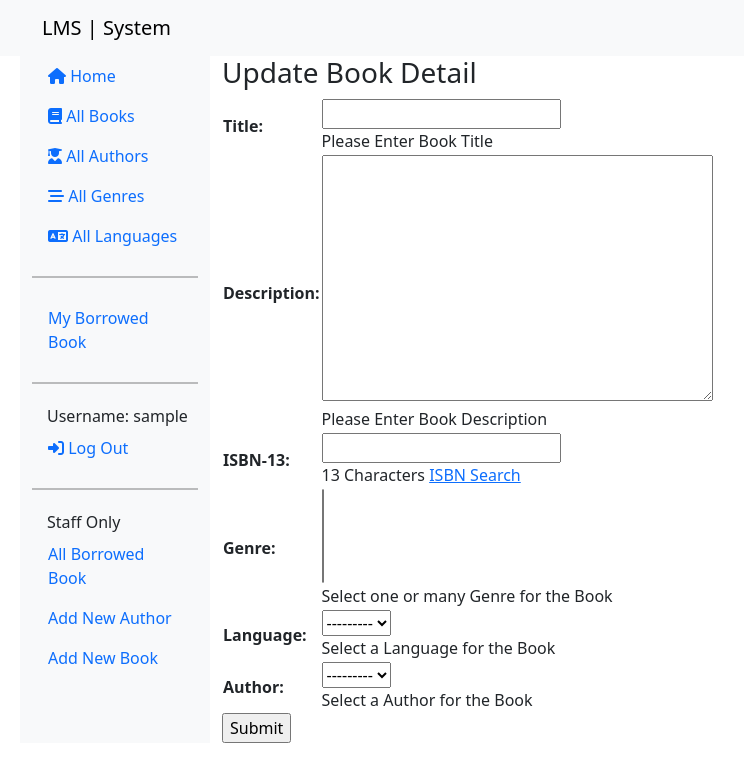
After one commit to KolbotBou/django_lms_batch14_v2, a Django app: page /library/book/create/ in a window 1280 px wide. The commit adds this page. Shown: the top 782 px of the page, without its empty margins (50-794 px from the left). Run offline with Django 4.2, Linux system fonts and the light colour scheme; the visitor is signed in with stand-in values (Sample User, id 1); data that the repository does not hold is empty; some libraries are stand-ins or nearby versions.

Commit message:
Created Custom Permissions for Staff Users - Added CUD Operations for Author, Book, and BookCopy Models

```diff
--- a/lms_app/models.py
+++ b/lms_app/models.py
@@ -67,7 +67,7 @@ class Author(models.Model):
 
     # Attributes
     first_name = models.CharField(max_length=200, help_text='Please Enter Author\'s First Name')
-    last_name = models.CharField(max_length=200, help_text='Please Enter Authos\'s Last Name')
+    last_name = models.CharField(max_length=200, help_text='Please Enter Author\'s Last Name')
 
     date_of_birth = models.DateField()
     date_of_death = models.DateField(null=True, blank=True)
@@ -83,6 +83,10 @@ class Author(models.Model):
         # Meta Sub-Class
     class Meta:
         ordering = ['first_name']
+
+        # Adding Permission for Author Update and Creation
+        permissions = [("update_author", "Update Author"), ("create_author", "Create Author")
+                    ]
 
     # Creating this Function to use in HTML - so Full Name can be Display in Author List, and can be Click to Access Author Detail
     def display_name(self):
--- a/lms_app/templates/base_generic.html
+++ b/lms_app/templates/base_generic.html
@@ -41,6 +41,8 @@
               <li class="nav-item"><a class="nav-link" href="{% url 'genres' %}"> <i class="fa-solid fa-bars-staggered"></i> All Genres </a></li>
               <li class="nav-item"><a class="nav-link" href="{% url 'languages' %}"> <i class="fa-solid fa-language"></i> All Languages </a></li>
 
+          {% endblock sidebar %}
+
               <hr>
 
               {% comment %} Creating a Click Link on the SideBar for Log In / Log Out - Its URL is linked to the AUTH URLs Django Auto Created {% endcomment %}
@@ -68,16 +70,22 @@
           <hr>
 
           <!--Create a Staff Only Clickable Link-->
-              {% if perms.lms_app.can_mark_returned %}
+          {% if perms.lms_app.can_mark_returned or perms.lms_app.create_author or perms.lms_app.create_book %}
           <!-- if user.is_staff can also be used in this case?? -->
+            <!-- Yes it works.
+            user.is_staff is a broader check, simply verifying if the user is a staff member,
+            while perms.app.action checks for specific permissions assigned to the user.
+            The specific permissions or actions can be assigned in Django Admin Dashboard over each User.-->
+
             <li class="nav-item text-dark" style="padding-left: 15px"> Staff Only </li>
             <li class="nav-item"><a class='nav-link' href="{% url 'all-borrowed' %}"> All Borrowed Book </a></li>
 
+            <li class="nav-item"><a class='nav-link' href="{% url 'author-create' %}"> Add New Author </a></li>
+            <li class="nav-item"><a class='nav-link' href="{% url 'book-create' %}"> Add New Book </a></li>
           {% endif %}
 
             </ul>
 
-          {% endblock %}
         </div>
 
         <div class="col-sm-10 ">
--- a/lms_app/templates/lms_app/author_list.html
+++ b/lms_app/templates/lms_app/author_list.html
@@ -13,6 +13,7 @@
                     <th scope="col">Author Name</th>
                     <th scope="col">Date of Birth</th>
                     <th scope="col">Date of Death</th>
+                    {% if perms.lms_app.create_author %} <th scope="col">Info Update</th> {% endif %}
                   </tr>
                 </thead>
                 <tbody>
@@ -22,6 +23,7 @@
                     <td> <a href=" {{author.get_absolute_url}} "> {{author.display_name}} </a> </td>
                     <td> {{author.date_of_birth}} </td>
                     <td> {{author.date_of_death}} </td>
+                    {% if perms.lms_app.update_author %} <td> <a href=" {% url "author-update" author.pk %} "> Update </a> </td> {% endif %}
                   </tr>
                   {% endfor %}
                 </tbody>
--- /dev/null
+++ b/lms_app/templates/lms_app/book_form.html
@@ -0,0 +1,15 @@
+{% extends "base_generic.html" %}
+
+{% block content %}
+
+<h3> Update Book Detail </h3>
+
+<form action="" method="POST">
+    {% csrf_token %}
+    <table>
+        {{ form.as_table }}
+    </table>
+    <input type="submit" value="Submit">
+</form>
+
+{% endblock content %}
--- a/lms_app/templates/lms_app/book_list.html
+++ b/lms_app/templates/lms_app/book_list.html
@@ -14,6 +14,7 @@
                     <th scope="col">Title</th>
                     <th scope="col">ISBN</th>
                     <th scope="col">Genre</th>
+                    <th scope="col">Action?</th>
                   </tr>
                 </thead>
                 <tbody>
@@ -25,6 +26,8 @@
                     <td> <a href=" {{book.get_absolute_url}} "> {{book.title}} </a> </td>
                     <td> {{book.display_genre}} </td>
                     <td> {{book.isbn}} </td>
+                    <td> <a href="{% url 'book-update' book.pk %}" style="text-decoration: none;">
+                      Update </a> </td>
                   </tr>
                   {% endfor %}
                 </tbody>
--- a/lms_app/templates/lms_app/bookcopy_list_borrowed_all.html
+++ b/lms_app/templates/lms_app/bookcopy_list_borrowed_all.html
@@ -13,6 +13,7 @@
             <th scope="col">Book Title</th>
             <th scope="col">Due Back</th>
             <th scope="col">Borrower</th>
+            <th scope="col">Extend Return Date</th>
           </tr>
         </thead>
         <tbody>
@@ -24,6 +25,8 @@
             <td class="{% if bookcopied.is_over_due %} text-danger {% else %} text-success {% endif %}" > {{ bookcopied.due_back }} </td>
 
             <td> {% if user.is_staff %} {{ bookcopied.borrower }} {% endif %} </td>
+
+            <td> <a href=" {% url "renew-book-librarian" bookcopied.pk %}"> Renew </a> </td>
           </tr>
             {% endfor %}
 
--- a/lms_app/urls.py
+++ b/lms_app/urls.py
@@ -6,6 +6,41 @@ urlpatterns = [
     # When a URL is accessed, the Function in the View.py file will be accessed and run
     path('', views.index, name='index'), # Route is Main URL = /library/
     path('about-us/', views.about_us, name='about_us'), # Route is: /library/about-us/
+
+    path('languages/', views.LanguageListView.as_view(), name='languages'),
+    path('genres/', views.GenreListView.as_view(), name='genres'),
+
+    # Create a URL for Library Member User Group - To See all Their Borrowed Book when Logged In
+    path('my-books/', views.BorrowedBooksByUserListView.as_view(), name='my-books'),
+
+    # Create a URL for Staff - To See all the Borrowed Books when Logged In
+    path('all-borrowed/',views.BorrowedBooksAllListView.as_view(), name='all-borrowed'),
+
+    # Create a URL for Logged In Staff - To Renew Due Back Date
+    path('book/<uuid:pk>/renew/',views.renew_book_librarian, name='renew-book-librarian'),
+
+]
+
+
+# Author Model Related's Paths
+urlpatterns += [
+
+    # READ Operation
+    path('authors/', views.AuthorListView.as_view(), name='authors'), # URL Route is: main/authors/
+    path('author/<int:pk>', views.AuthorDetailView.as_view(), name= 'author_detail'), # URL Route is: main/authors/author.id
+
+    # UPDATE Operation
+    path('author/<int:pk>/update/', views.AuthorUpdate.as_view(), name='author-update'),
+
+    # CREATE Operation
+    path('author/create/', views.AuthorCreateView.as_view(), name='author-create'),
+
+    # DELETE Operation
+    path('author/<int:pk>/delete/', views.AuthorDeleteView.as_view(), name='author-delete'),
+]
+
+# Book Model's Related Paths
+urlpatterns += [
 
     path('books/', views.BookListView.as_view(), name='books'), # URL Route is: main/books/
 
@@ -46,16 +81,22 @@ urlpatterns = [
 # and HTML File as book_detail.html (e.g. Model Name = Book)
 # '''
 
-    path('authors/', views.AuthorListView.as_view(), name='authors'), # URL Route is: main/authors/
-    path('author/<int:pk>', views.AuthorDetailView.as_view(), name= 'author_detail'), # URL Route is: main/authors/author.id
+    # CREATE BOOK
+    path('book/create/', views.BookCreateView.as_view(), name='book-create'),
 
-    path('languages/', views.LanguageListView.as_view(), name='languages'),
-    path('genres/', views.GenreListView.as_view(), name='genres'),
+    # UPDATE BOOK
+    path('book/<int:pk>/update/', views.BookUpdate.as_view(), name='book-update'),
 
-    # Create a URL for Library Member User Group - To See all Their Borrowed Book when Logged In
-    path('my-books/', views.BorrowedBooksByUserListView.as_view(), name='my-books'),
+    # DELETE BOOK
+    path('book/<int:pk>/delete/', views.BookDeleteView.as_view(), name='book-delete'),
 
-    # Create a URL for Staff - To See all the Borrowed Books when Logged In
-    path('all-borrowed/',views.BorrowedBooksAllListView.as_view(), name='all-borrowed'),
+
+# BookCopy's RELATED PATHS
+    # UPDATE
+    path('book/<uuid:pk>/update/', views.BookCopyUpdate.as_view(), name='bookcopy-update'),
+    # CREATE
+    path('bookcopy/create/', views.BookCopyCreateView.as_view(), name='bookcopy-create'),
+    # DELETE
+    path('book/<uuid:pk>/delete/', views.BookCopyDeleteView.as_view(), name='bookcopy-delete'),
 
 ]
--- a/lms_app/views.py
+++ b/lms_app/views.py
@@ -45,29 +45,11 @@ def index(request):
 def about_us(request):
     return render(request,'about_us.html')
 
-
-# Creating a BookListView Class for showing the information on the URL - Using Generic View Class
-
-class BookListView(generic.ListView):
-    model = Book
-# Django will select all available Book's Data and Store it to a Variable book_list
-# Basically: <model_name>_list
-
-class BookDetailView(generic.DetailView):
-    model = Book
-# Django will select all available Book's Data and Store it to a Variable <model_name>.<dictionrary>
-# Basically: <model_name>.datafield
-# DetailView Class is a Dictionary Datatype
-
-class AuthorListView(generic.ListView):
-    model = Author
-
-class AuthorDetailView(generic.DetailView):
-    model = Author
-
+""" Language MODEL VIEW """
 class LanguageListView(generic.ListView):
     model = Language
 
+""" GENRE MODEL VIEW """
 class GenreListView(generic.ListView):
     model = Genre
 
@@ -102,5 +84,146 @@ class BorrowedBooksAllListView(PermissionRequiredMixin, generic.ListView):
 
     # Create this Function - so ONLY LOGGED IN STAFF can view this data
     def get_queryset(self):
-        return (BookCopy.objects.filter(status__exact='o').order_by('due_back')
-                )
+        return (
+            BookCopy.objects.filter(status__exact='o').order_by('due_back')
+            )
+
+    # Function View - to Show Form for Due Back Date Renewal
+from django.contrib.auth.decorators import login_required, permission_required
+
+from django.http import HttpResponseRedirect
+from django.shortcuts import get_object_or_404, render
+
+# Import Created Form Class from forms.py
+from lms_app.forms import RenewBookForm
+
+from django.urls import reverse
+
+import datetime
+
+@login_required
+@permission_required('lms_app.can_mark_returned', raise_exception=True)
+
+def renew_book_librarian(request, pk):
+
+    # Function to View Specific Book by Librarian
+    book_copy = get_object_or_404(BookCopy, pk=pk)
+
+    # If The Form is SUBMITTED - The Form Data is Processed
+    if request.method == 'POST':
+
+        # Create a Form Object for Populating with user-submitted data from the POST request.
+        form = RenewBookForm(request.POST)
+
+        # Check if the Form is Valid
+        if form.is_valid():
+
+            # Process Data in form.clean_renewal_date -- and saving the UPDATED data to MODEL.due_back Field
+            book_copy.due_back = form.cleaned_data['renewal_date']    # book_copy is the INHERIT of BookCopy Model
+            book_copy.save()
+
+            # Redirect to another URL
+            return HttpResponseRedirect(reverse('all-borrowed'))
+
+    # Create a Default Value Form
+    else:
+        proposed_renewal_date = datetime.date.today() + datetime.timedelta(days=21)
+        form = RenewBookForm(initial={'renewal_date': proposed_renewal_date})
+
+    renewal_bookcopy_payloads = {
+        'form': form,
+        'book_copy': book_copy,
+    }
+    return render(request, 'lms_app/book_renew_libratian.html', context=renewal_bookcopy_payloads)
+
+""" AUTHOR MODEL VIEW """
+class AuthorListView(generic.ListView):
+    model = Author
+
+class AuthorDetailView(generic.DetailView):
+    model = Author
+
+# AuthorUpdate Class
+from django.views.generic.edit import CreateView, UpdateView, DeleteView
+from django.urls import reverse, reverse_lazy
+
+class AuthorUpdate(PermissionRequiredMixin, UpdateView):
+    model = Author
+    # Not Recommended to Add more Fields - Potential Security Risks
+    fields = '__all__'
+    permission_required = 'lms_app.update_author'
+
+class AuthorCreateView(PermissionRequiredMixin, CreateView):
+    model = Author
+    fields = '__all__'
+    permission_required = 'lms_app.create_author'
+
+class AuthorDeleteView(PermissionRequiredMixin, DeleteView):
+    model = Author
+    permission_required = 'lms_app.delete_author'
+
+    success_url = reverse_lazy('authors')
+    # This is used to redirect to after successfully handling a form submission
+    # reverse_lazy is a function in Django module that reverse (resolve) a URL pattern name into an actual URL.
+
+    # To Validate Author Delete Operation always go success_url which is Author List by Default
+    def form_valid(self, form):
+        try:
+            self.object.delete()
+            return HttpResponseRedirect(self.success_url)
+        except Exception as e:
+            return HttpResponseRedirect(
+                reverse('author-delete', kwargs={'pk': self.object.pk})
+            )
+
+
+""" BOOK MODEL VIEW """
+# Creating a BookListView Class for showing the information on the URL - Using Generic View Class
+
+class BookListView(generic.ListView):
+    model = Book
+# Django will select all available Book's Data and Store it to a Variable book_list
+# Basically: <model_name>_list
+
+class BookDetailView(generic.DetailView):
+    model = Book
+# Django will select all available Book's Data and Store it to a Variable <model_name>.<dictionrary>
+# Basically: <model_name>.datafield
+# DetailView Class is a Dictionary Datatype
+
+class BookCreateView(PermissionRequiredMixin, CreateView):
+    model = Book
+    fields = '__all__'
+    permission_required = 'lms_app.add_book'
+
+class BookUpdate(PermissionRequiredMixin, UpdateView):
+    model = Book
+    fields = '__all__'
+    permission_required = 'lms_app.change_book'
+
+class BookDeleteView(PermissionRequiredMixin, DeleteView):
+    model = Book
+    permission_required = 'lms_app.delete_book'
+
+    success_url = reverse_lazy('books')
+
+""" BookCopy MODEL VIEW """
+class BookCopyUpdate(PermissionRequiredMixin, UpdateView):
+    model = BookCopy
+    fields = ['imprint', 'due_back', 'borrower', 'status', 'book']
+    permission_required = 'lms_app.change_bookcopy'
+
+    success_url = reverse_lazy('books')
+
+class BookCopyCreateView(PermissionRequiredMixin, CreateView):
+    model = BookCopy
+    fields = '__all__'
+    permission_required = 'lms_app.add_bookcopy'
+
+    success_url = reverse_lazy('books')
+
+class BookCopyDeleteView(PermissionRequiredMixin, DeleteView):
+    model = BookCopy
+    permission_required = 'lms_app.delete_bookcopy'
+
+    success_url = reverse_lazy('books')
```
Also changed, not shown: lms_app/forms.py (added, +24 -0 lines), lms_app/templates/lms_app/author_confirm_delete.html (added, +26 -0 lines), lms_app/templates/lms_app/author_detail.html (+16 -0 lines), lms_app/templates/lms_app/author_form.html (added, +15 -0 lines), lms_app/templates/lms_app/book_confirm_delete.html (added, +26 -0 lines), lms_app/templates/lms_app/book_detail.html (+25 -2 lines), lms_app/templates/lms_app/book_renew_libratian.html (added, +17 -0 lines), lms_app/templates/lms_app/bookcopy_confirm_delete.html (added, +14 -0 lines), lms_app/templates/lms_app/bookcopy_form.html (added, +15 -0 lines), lms_app/migrations/0011_alter_author_options_alter_author_last_name.py (added), lms_app/migrations/0012_alter_author_options.py (added). Lines whose indentation alone changed are shown as unchanged.
